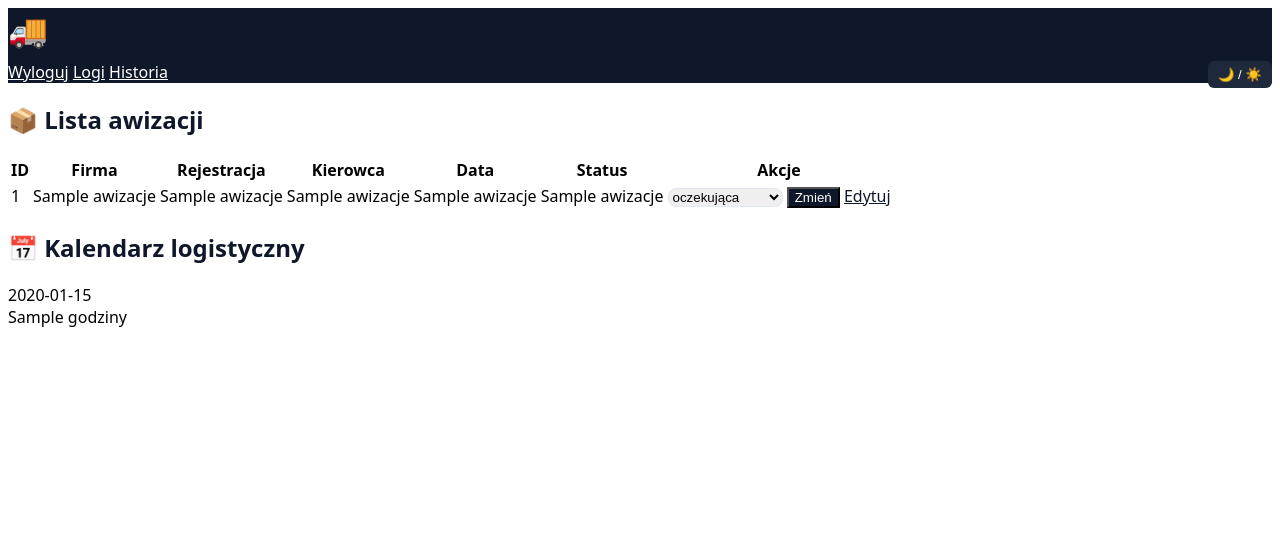
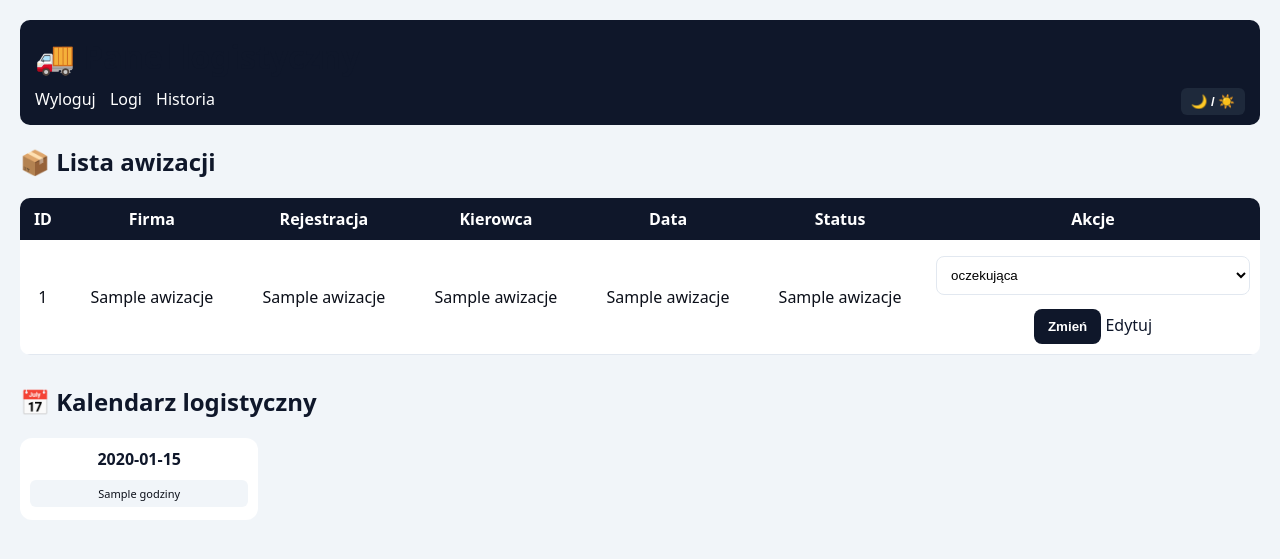
Before and after one commit to Intechstal/Awizacje-Intechstal, a Flask app: template templates/admin.html in a window 1280 px wide. Shown: the top 559 px of the page. Run offline with Flask 3, Linux system fonts and the light colour scheme; the template is opened without the code that fills it: most values are stand-ins (such as "Sample title", 1, 10 or a date in 2020); some libraries are stand-ins or nearby versions.

Commit message:
Update style.css

```diff
--- a/static/style.css
+++ b/static/style.css
@@ -4,22 +4,76 @@
     --gray: #f1f5f9;
     --gray-2: #e2e8f0;
     --white: #ffffff;
+    --black: #0b0f19;
 }
 
-/* GLOBAL — BEZ ruszania layoutu */
+/* =========================
+   GLOBAL
+========================= */
+
 body {
     font-family: system-ui;
+    background: var(--gray);
+    margin: 0;
+    padding: 20px;
+    color: var(--black);
 }
 
-/* NAGŁÓWKI */
+/* =========================
+   DARK MODE
+========================= */
+
+body.dark {
+    background: #0b1220;
+    color: #e5e7eb;
+}
+
+/* karty */
+body.dark .box,
+body.dark table,
+body.dark .day {
+    background: #111827;
+    color: #e5e7eb;
+}
+
+/* inputy */
+body.dark input,
+body.dark select,
+body.dark textarea {
+    background: #0f172a;
+    color: #e5e7eb;
+    border: 1px solid #334155;
+}
+
+/* header */
+body.dark .header {
+    background: #020617;
+}
+
+/* sloty */
+body.dark .slot {
+    background: #0f172a;
+}
+
+/* =========================
+   TYPOGRAFIA
+========================= */
+
 h1, h2 {
     color: var(--navy);
 }
 
-/* INPUTY */
+/* =========================
+   FORM ELEMENTY
+========================= */
+
 input, select, textarea {
+    width: 100%;
+    padding: 10px;
+    margin: 6px 0 14px;
+    border-radius: 8px;
     border: 1px solid var(--gray-2);
-    border-radius: 8px;
+    background: white;
 }
 
 input:focus, select:focus, textarea:focus {
@@ -27,40 +81,158 @@ input:focus, select:focus, textarea:focus {
     outline: none;
 }
 
-/* PRZYCISKI */
+/* =========================
+   BUTTONY
+========================= */
+
 button {
     background: var(--navy);
     color: white;
+    border: none;
+    padding: 10px 14px;
+    border-radius: 8px;
+    cursor: pointer;
+    font-weight: 600;
 }
 
 button:hover {
     background: var(--navy-2);
 }
 
-/* LINKI */
+/* =========================
+   LINKI
+========================= */
+
 a {
     color: var(--navy);
+    text-decoration: none;
 }
 
-/* HEADER (admin) */
+/* =========================
+   HEADER ADMIN
+========================= */
+
 .header {
     background: var(--navy);
     color: white;
+    padding: 15px;
+    border-radius: 10px;
+    margin-bottom: 20px;
 }
 
 .header a {
     color: white;
+    margin-right: 10px;
 }
 
-/* STATUSY (TYLKO KOLORY, BEZ UKŁADU) */
+/* =========================
+   TABELA ADMIN
+========================= */
+
+table {
+    width: 100%;
+    border-collapse: collapse;
+    background: white;
+    border-radius: 10px;
+    overflow: hidden;
+    margin-bottom: 30px;
+}
+
+th {
+    background: var(--navy);
+    color: white;
+    padding: 10px;
+}
+
+td {
+    padding: 10px;
+    border-bottom: 1px solid var(--gray-2);
+    text-align: center;
+}
+
+/* =========================
+   STATUSY (BADGE STYLE)
+========================= */
+
+.oczekująca,
+.zaakceptowana,
+.odrzucona {
+    display: inline-block;
+    padding: 3px 8px;
+    border-radius: 999px;
+    font-size: 11px;
+    font-weight: 600;
+}
+
+/* kolory */
 .oczekująca {
     background: #fef9c3;
+    color: #854d0e;
 }
 
 .zaakceptowana {
     background: #dcfce7;
+    color: #166534;
 }
 
 .odrzucona {
     background: #fee2e2;
+    color: #991b1b;
 }
+
+/* =========================
+   FORM BOX
+========================= */
+
+.box {
+    max-width: 650px;
+    margin: auto;
+    background: white;
+    padding: 25px;
+    border-radius: 14px;
+    box-shadow: 0 10px 25px rgba(0,0,0,0.08);
+}
+
+/* =========================
+   ERROR
+========================= */
+
+.error {
+    background: #fee2e2;
+    color: #7f1d1d;
+    padding: 10px;
+    border-radius: 8px;
+    margin-bottom: 10px;
+}
+
+/* =========================
+   KALENDARZ
+========================= */
+
+.calendar {
+    display: grid;
+    grid-template-columns: repeat(5, 1fr);
+    gap: 12px;
+}
+
+.day {
+    background: white;
+    border-radius: 12px;
+    padding: 10px;
+}
+
+.day-title {
+    text-align: center;
+    font-weight: bold;
+    margin-bottom: 10px;
+    color: var(--navy);
+}
+
+.slot {
+    font-size: 11px;
+    padding: 6px;
+    margin: 3px 0;
+    border-radius: 6px;
+    text-align: center;
+    background: #f1f5f9;
+}
```
